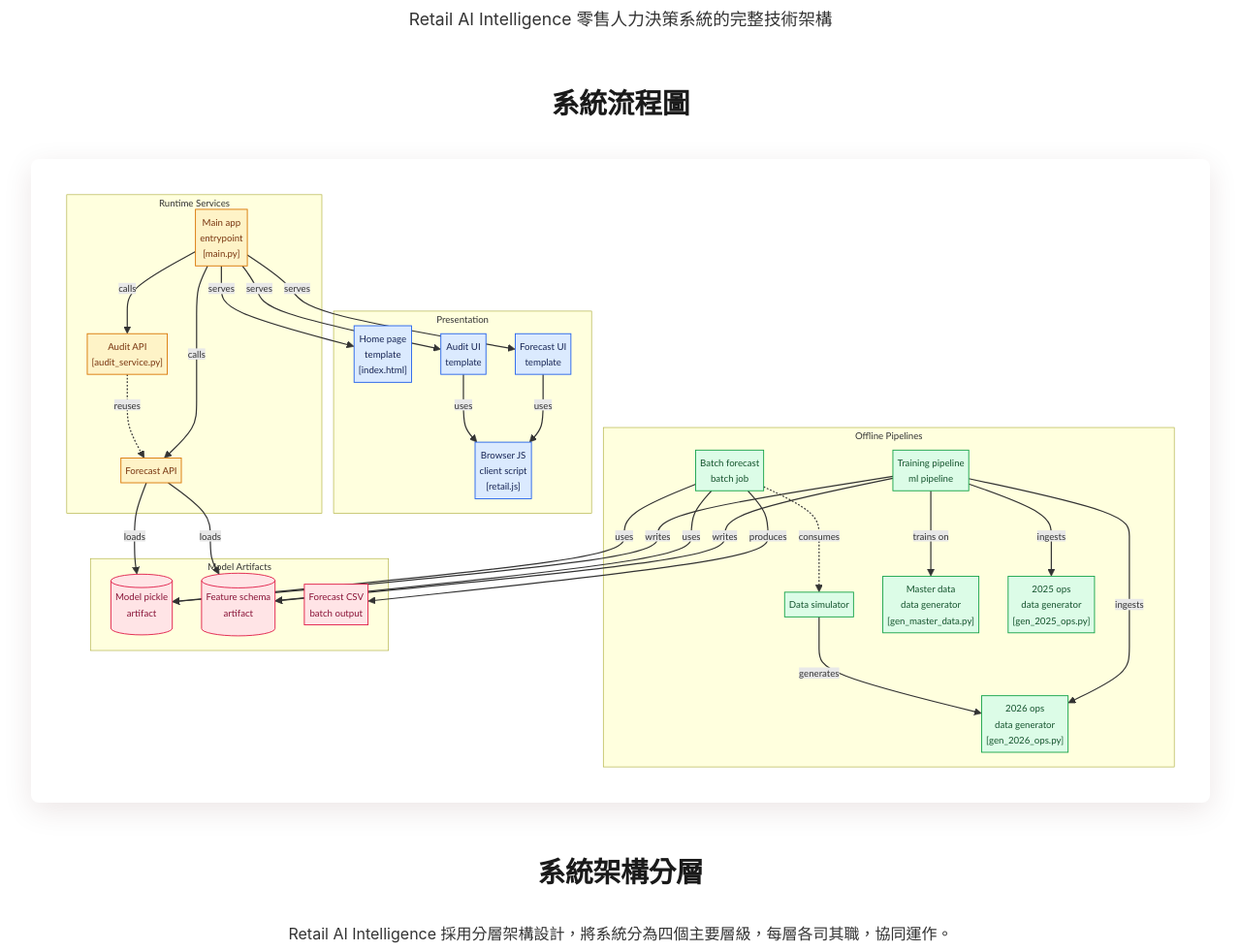
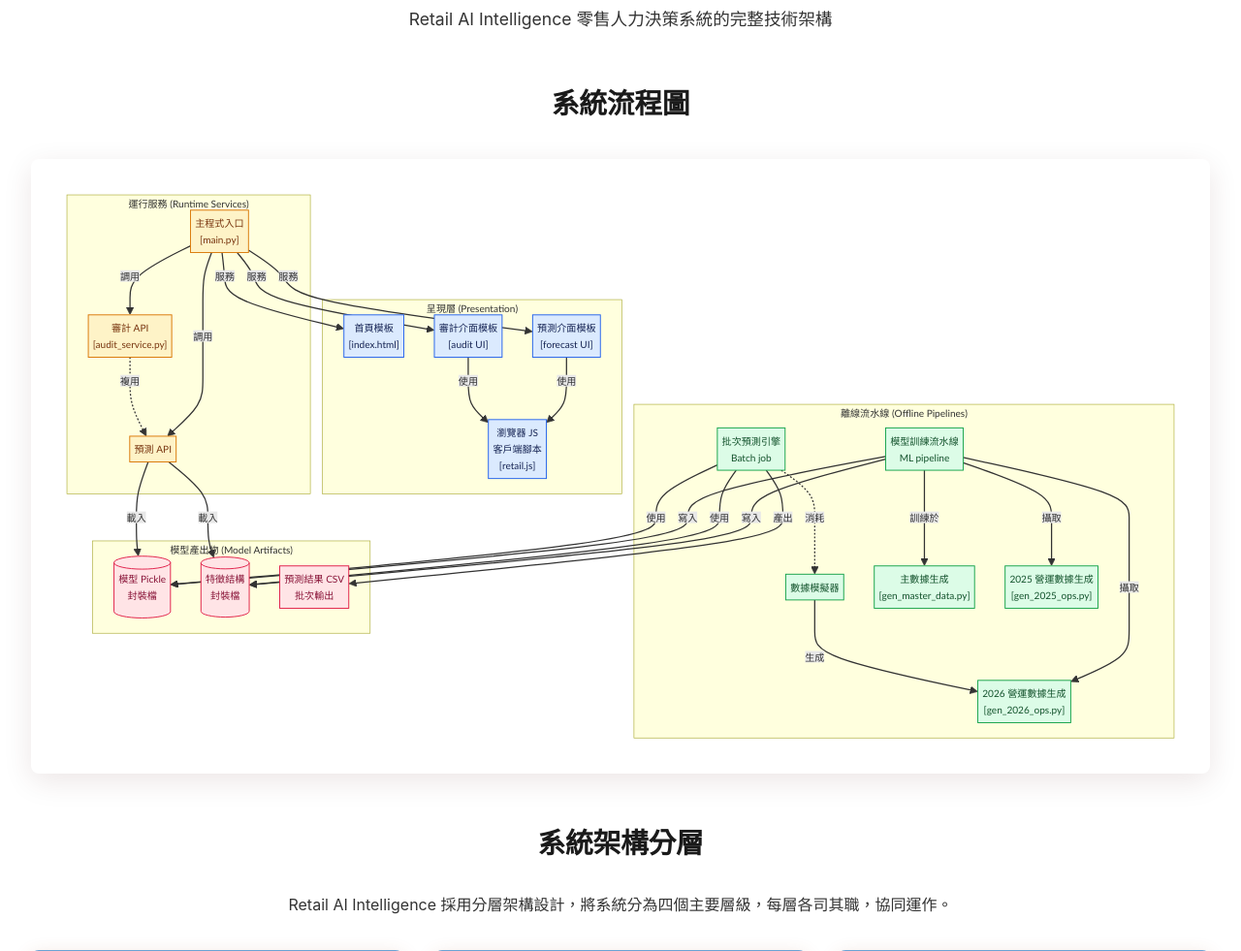
Before and after one commit to lala850307-glitch/Retail-Workforce-Planner, a FastAPI app: page /system_architecture in a window 1280 px wide. Shown: the part 274-1255 px from the top of the page at 97% size. Run offline with FastAPI, Linux system fonts and the light colour scheme; parts of the project's set-up code (start-up, migrations or seed data) failed here and were passed over.

Commit message:
html內文修正

```diff
--- a/templates/system_architecture_diagram.html
+++ b/templates/system_architecture_diagram.html
@@ -137,63 +137,63 @@
                 <div class="mermaid">
 flowchart TD
 
-subgraph group_ui["Presentation"]
-  node_index_page["Home page<br/>template<br/>[index.html]"]
-  node_forecast_page["Forecast UI<br/>template"]
-  node_audit_page["Audit UI<br/>template"]
-  node_retail_js["Browser JS<br/>client script<br/>[retail.js]"]
+subgraph group_ui["呈現層 (Presentation)"]
+  node_index_page["首頁模板<br/>[index.html]"]
+  node_forecast_page["預測介面模板<br/>[forecast UI]"]
+  node_audit_page["審計介面模板<br/>[audit UI]"]
+  node_retail_js["瀏覽器 JS<br/>客戶端腳本<br/>[retail.js]"]
 end
 
-subgraph group_services["Runtime Services"]
-  node_main["Main app<br/>entrypoint<br/>[main.py]"]
-  node_forecast_service["Forecast API"]
-  node_audit_service["Audit API<br/>[audit_service.py]"]
+subgraph group_services["運行服務 (Runtime Services)"]
+  node_main["主程式入口<br/>[main.py]"]
+  node_forecast_service["預測 API"]
+  node_audit_service["審計 API<br/>[audit_service.py]"]
 end
 
-subgraph group_offline["Offline Pipelines"]
-  node_train_pipeline["Training pipeline<br/>ml pipeline"]
-  node_forecast_engine["Batch forecast<br/>batch job"]
-  node_data_simulator["Data simulator"]
-  node_master_data["Master data<br/>data generator<br/>[gen_master_data.py]"]
-  node_ops_2025["2025 ops<br/>data generator<br/>[gen_2025_ops.py]"]
-  node_ops_2026["2026 ops<br/>data generator<br/>[gen_2026_ops.py]"]
+subgraph group_offline["離線流水線 (Offline Pipelines)"]
+  node_train_pipeline["模型訓練流水線<br/>ML pipeline"]
+  node_forecast_engine["批次預測引擎<br/>Batch job"]
+  node_data_simulator["數據模擬器"]
+  node_master_data["主數據生成<br/>[gen_master_data.py]"]
+  node_ops_2025["2025 營運數據生成<br/>[gen_2025_ops.py]"]
+  node_ops_2026["2026 營運數據生成<br/>[gen_2026_ops.py]"]
 end
 
-subgraph group_artifacts["Model Artifacts"]
-  node_model_file[("Model pickle<br/>artifact")]
-  node_feature_file[("Feature schema<br/>artifact")]
-  node_output_csv["Forecast CSV<br/>batch output"]
+subgraph group_artifacts["模型產出物 (Model Artifacts)"]
+  node_model_file[("模型 Pickle<br/>封裝檔")]
+  node_feature_file[("特徵結構<br/>封裝檔")]
+  node_output_csv["預測結果 CSV<br/>批次輸出"]
 end
 
-node_main -->|"serves"| node_index_page
-node_main -->|"serves"| node_forecast_page
-node_main -->|"serves"| node_audit_page
+node_main -->|"服務"| node_index_page
+node_main -->|"服務"| node_forecast_page
+node_main -->|"服務"| node_audit_page
 
-node_forecast_page -->|"uses"| node_retail_js
-node_audit_page -->|"uses"| node_retail_js
+node_forecast_page -->|"使用"| node_retail_js
+node_audit_page -->|"使用"| node_retail_js
 
-node_main -->|"calls"| node_forecast_service
-node_main -->|"calls"| node_audit_service
+node_main -->|"調用"| node_forecast_service
+node_main -->|"調用"| node_audit_service
 
-node_forecast_service -->|"loads"| node_model_file
-node_forecast_service -->|"loads"| node_feature_file
+node_forecast_service -->|"載入"| node_model_file
+node_forecast_service -->|"載入"| node_feature_file
 
-node_audit_service -.->|"reuses"| node_forecast_service
+node_audit_service -.->|"複用"| node_forecast_service
 
-node_train_pipeline -->|"trains on"| node_master_data
-node_train_pipeline -->|"ingests"| node_ops_2025
-node_train_pipeline -->|"ingests"| node_ops_2026
+node_train_pipeline -->|"訓練於"| node_master_data
+node_train_pipeline -->|"攝取"| node_ops_2025
+node_train_pipeline -->|"攝取"| node_ops_2026
 
-node_train_pipeline -->|"writes"| node_model_file
-node_train_pipeline -->|"writes"| node_feature_file
+node_train_pipeline -->|"寫入"| node_model_file
+node_train_pipeline -->|"寫入"| node_feature_file
 
-node_data_simulator -->|"generates"| node_ops_2026
+node_data_simulator -->|"生成"| node_ops_2026
 
-node_forecast_engine -->|"uses"| node_model_file
-node_forecast_engine -->|"uses"| node_feature_file
-node_forecast_engine -->|"produces"| node_output_csv
+node_forecast_engine -->|"使用"| node_model_file
+node_forecast_engine -->|"使用"| node_feature_file
+node_forecast_engine -->|"產出"| node_output_csv
 
-node_forecast_engine -.->|"consumes"| node_data_simulator
+node_forecast_engine -.->|"消耗"| node_data_simulator
 
 click node_main "https://github.com/lala850307-glitch/retail-workforce-planner/blob/main/main.py"
 click node_forecast_service "https://github.com/lala850307-glitch/retail-workforce-planner/blob/main/api/forecast_service.py"
@@ -225,7 +225,6 @@ class node_index_page,node_forecast_page,node_audit_page,node_retail_js toneBlue
 class node_main,node_forecast_service,node_audit_service toneAmber
 class node_train_pipeline,node_forecast_engine,node_data_simulator,node_master_data,node_ops_2025,node_ops_2026 toneMint
 class node_model_file,node_feature_file,node_output_csv toneRose
-
                 </div>
             </div>
 
```
